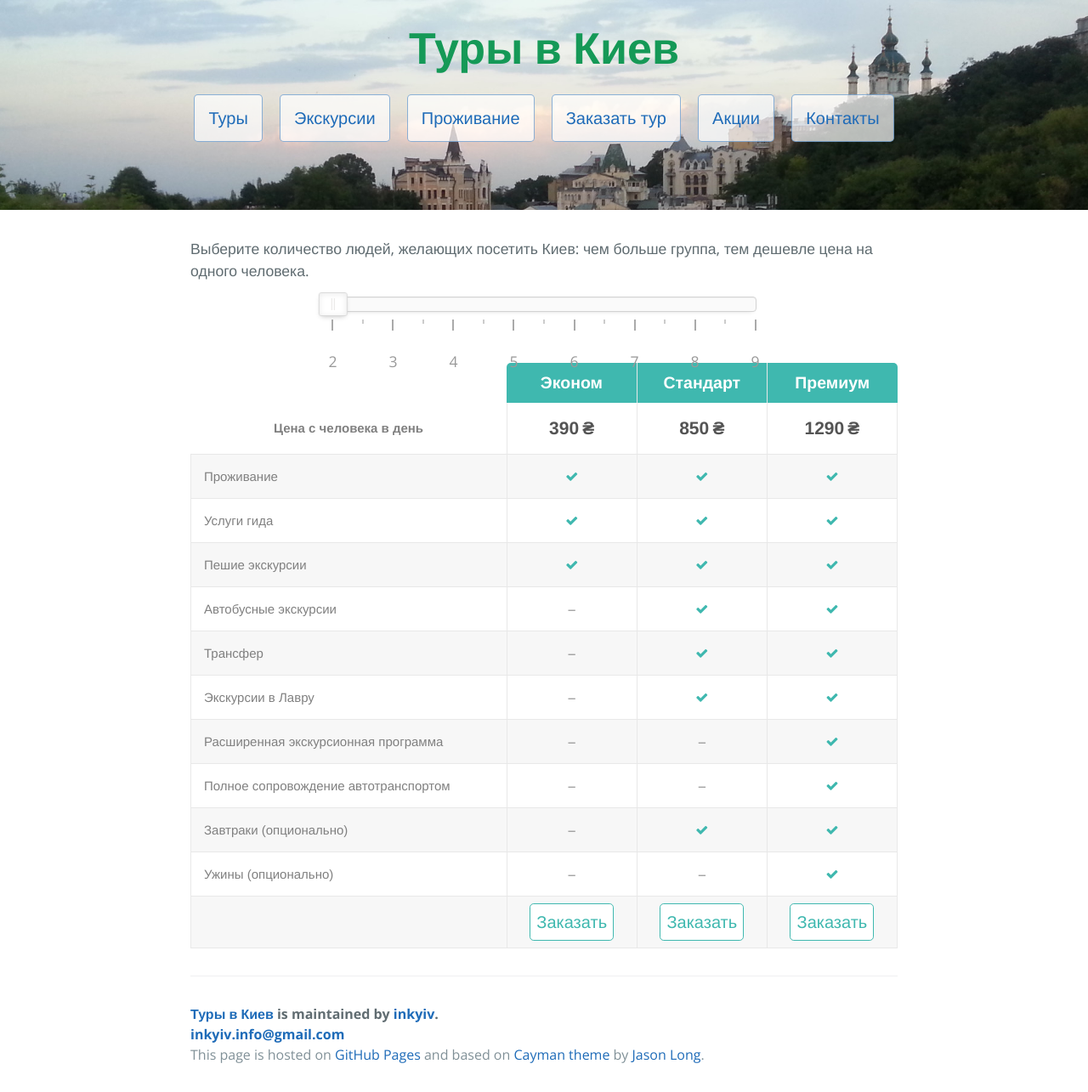
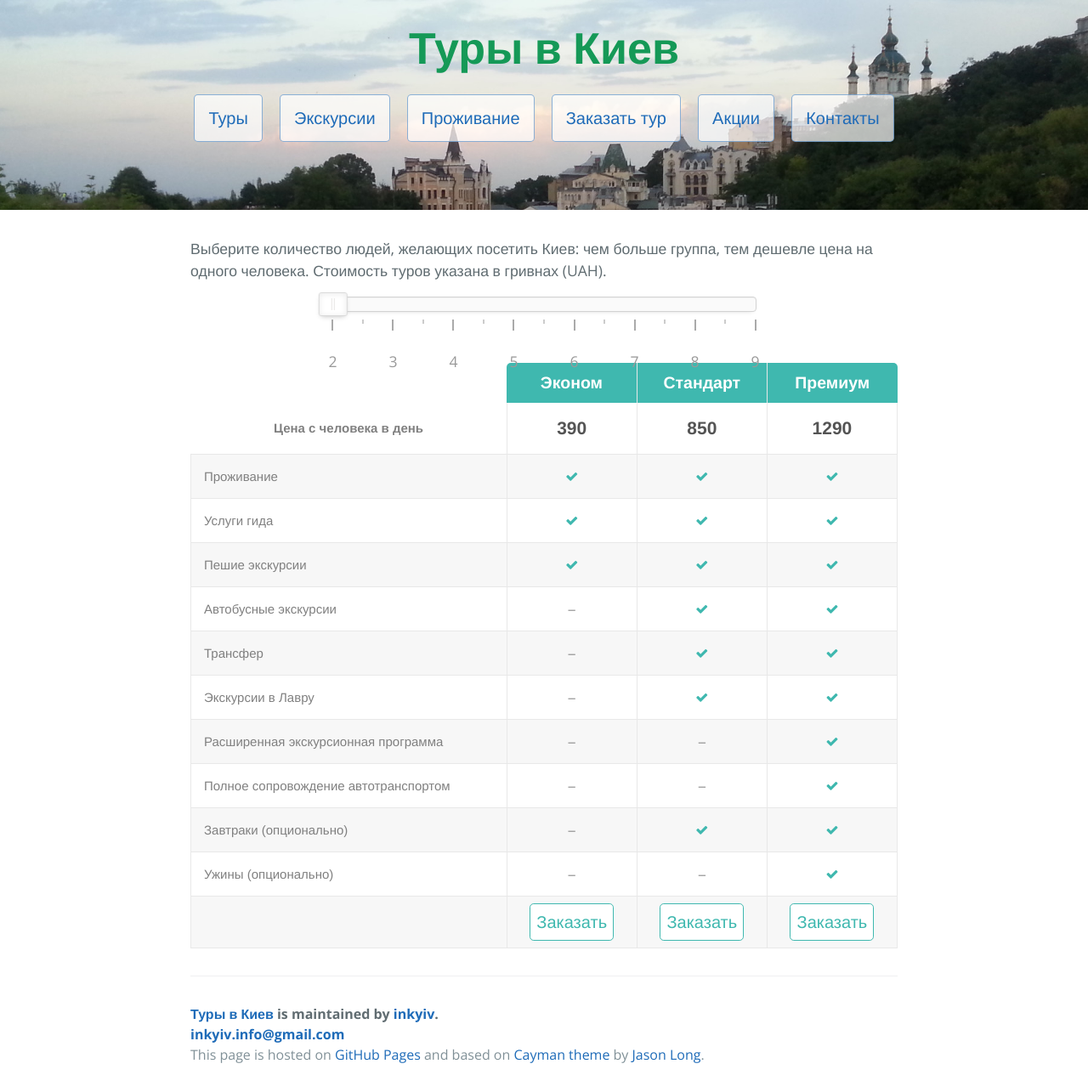
Before and after one commit to kyivin/kyivin.github.io, a Jekyll site: the page built from 4pricing_planru.md, in a window 1280 px wide. Shown: the whole page at 85% size. Built offline with Jekyll 4.4.1, drawn with Linux system fonts in a browser that asks for light colours; nearby versions of some CDN libraries; library files that are not in the unit come from our copies.

Commit message:
uah sign delete

```diff
--- a/4pricing_planru.md
+++ b/4pricing_planru.md
@@ -7,7 +7,7 @@ ref: pricing
 lang: ru
 ---
 
-Выберите количество людей, желающих посетить Киев: чем больше группа, тем дешевле цена на одного человека.
+Выберите количество людей, желающих посетить Киев: чем больше группа, тем дешевле цена на одного человека. Стоимость туров указана в гривнах (UAH).
 
 <div id="range"></div>
 
@@ -24,17 +24,17 @@ lang: ru
         <th>Цена с человека в день</th>
         <th class="price-info">
           <div class="price-now"><span id="price-eco">$ Price</span>
-          <span> ₴</span>
+          <span>  </span>
           </div>
         </th>
         <th class="price-info">
           <div class="price-now"><span id="price-std">$ Price</span>
-          <span> ₴</span>
+          <span>  </span>
           </div>
         </th>
         <th class="price-info">
           <div class="price-now"><span id="price-prm">$ Price</span>
-          <span> ₴</span>
+          <span>  </span>
           </div>
         </th>
       </tr>
--- a/js/slider.js
+++ b/js/slider.js
@@ -78,7 +78,7 @@ $( document ).ready(function() {
 		if (lang=="en") {
 			document.getElementById('price').innerHTML += " $";
 		} else {
-			document.getElementById('price').innerHTML += " ₴";
+			document.getElementById('price').innerHTML += "  ";
 		}
 		document.getElementsByName('price')[0].value = document.getElementById('price').innerHTML;
 		document.getElementById('submit-form').style.display = "block";
```
